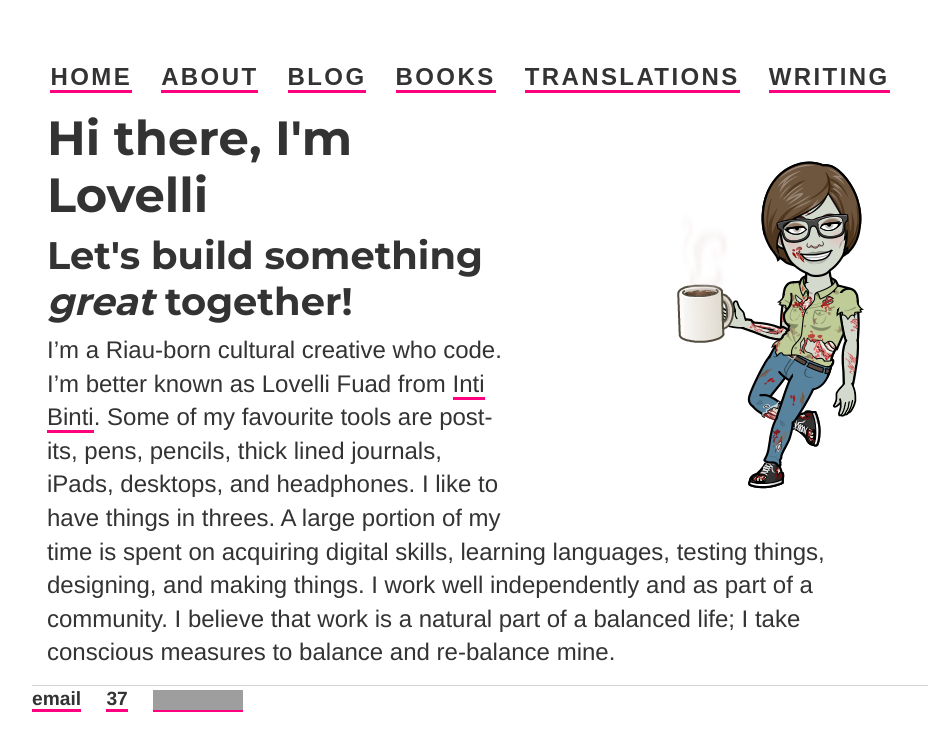
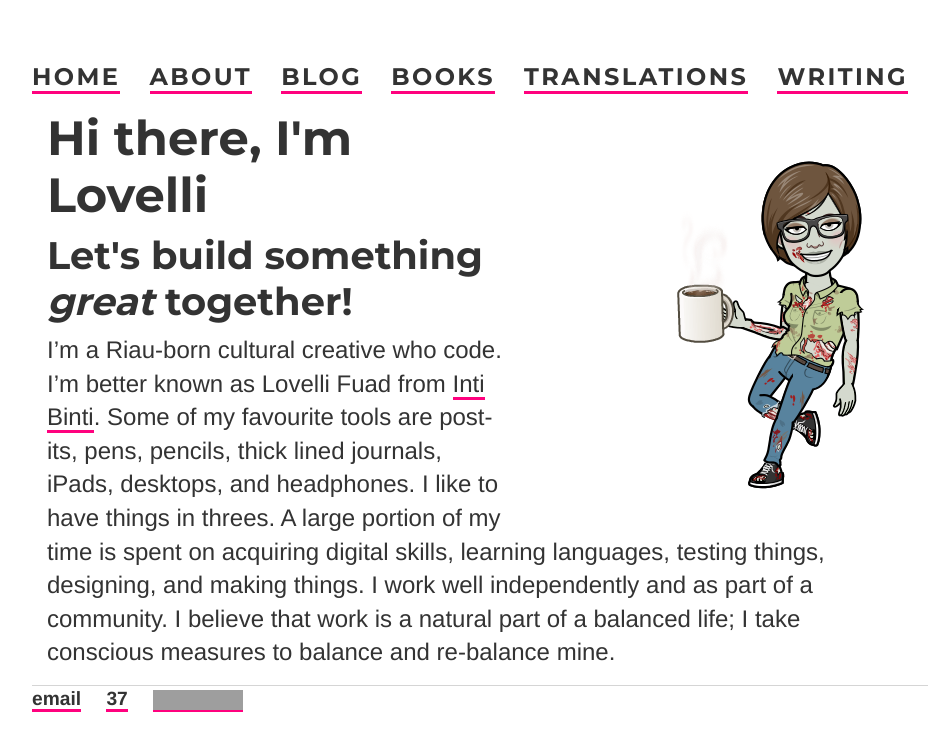
Before and after one commit to ariesti/ariesti.github.io, a Jekyll site: the page built from index.html, in a window 1280 px wide. Shown: the top 751 px of the page, without its empty margins (160-1099 px from the left). Built offline with Jekyll 4.4.1, drawn with Linux system fonts in a browser that asks for light colours; grey boxes are pictures that could not be loaded.

Commit message:
Update main.css

```diff
--- a/css/main.css
+++ b/css/main.css
@@ -1,6 +1,5 @@
 /* Head */
-header {font-family: Source Sans Pro, Franklin Gothic Book, Arial, sans-serif;
-  letter-spacing: .15em; text-transform: uppercase; font-weight: lighter;
+header {font-family: Montserrat, sans-serif; letter-spacing: .15em; text-transform: uppercase; font-weight: lighter;
   text-align: center;}
 
 /* Body */
```
